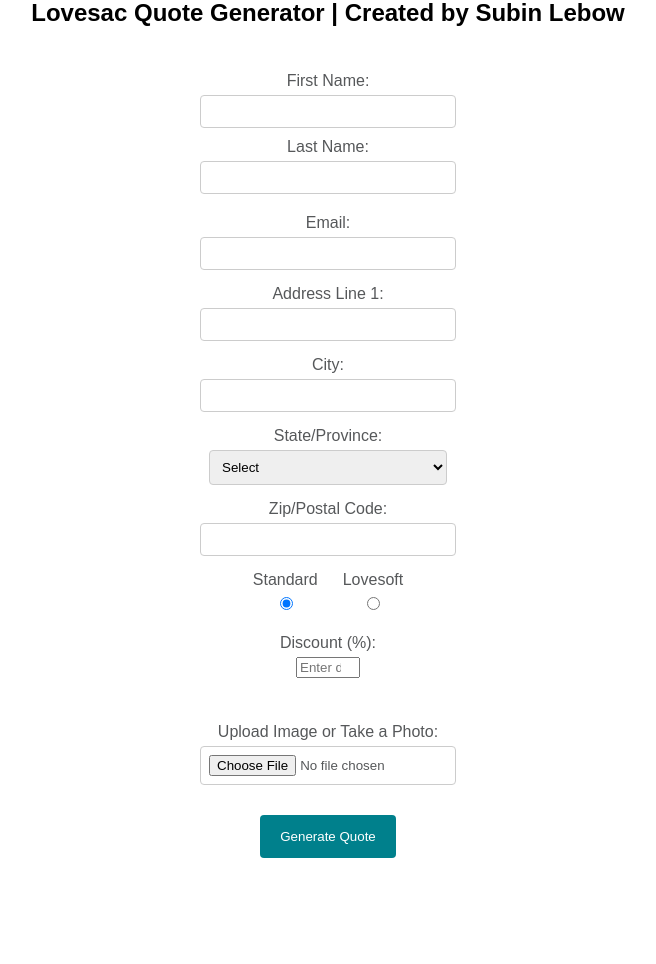
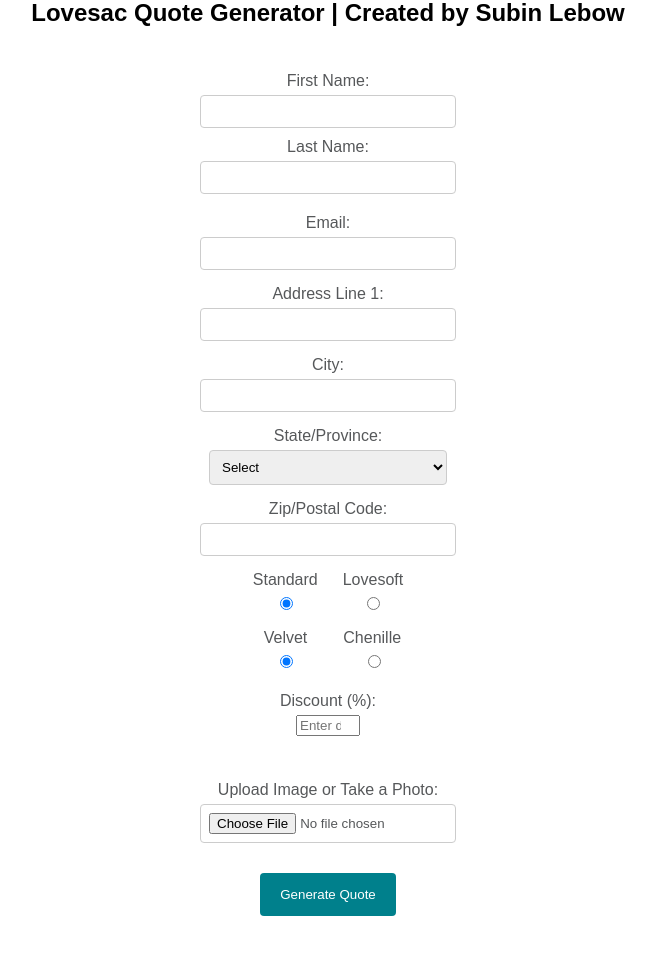
Before and after one commit to deflatedDbug/quote-gen-api, a Flask app: page / in a window 1280 px wide. Shown: the part 41-1005 px from the top of the page, without its empty margins (312-968 px from the left). Before the commit the page ends 899 px from the top, so only its background shows below. Run offline with Flask 3, Linux system fonts and the light colour scheme.

Commit message:
added velvet and chenille btns and logic, improved styling and spacing for quote date element

```diff
--- a/app.py
+++ b/app.py
@@ -49,6 +49,28 @@ price_list_lovesoft = {
     "wedge-seat": Decimal('675.00'),
 }
 
+fabric_velvet = {
+    'Standard-Seat-Cover': Decimal('325'),
+        'Deep-Seat-Cover': Decimal('325'),
+        'Wedge-Seat-Cover': Decimal('325'),
+        'Angled-Side-Cover': Decimal('110'),
+        'Standard-Side-Cover': Decimal('110'),
+        'Deep-Side-Cover': Decimal('110'),
+        'Angled-Deep-Side-Cover': Decimal('110'),
+        'Rollarm-Side-Cover': Decimal('110')
+}
+
+fabric_chenille = {
+         'Standard-Seat-Cover': Decimal('275'),
+        'Deep-Seat-Cover': Decimal('275'),
+        'Wedge-Seat-Cover': Decimal('275'),
+        'Angled-Side-Cover': Decimal('95'),
+        'Standard-Side-Cover': Decimal('95'),
+        'Deep-Side-Cover': Decimal('95'),
+        'Angled-Deep-Side-Cover': Decimal('95'),
+        'Rollarm-Side-Cover': Decimal('95')
+}
+
 
 
 def generate_quote_id():
@@ -92,6 +114,7 @@ def generate_quote_endpoint():
         discount_percent = Decimal(discount_percent_input)
     except InvalidOperation:
         discount_percent = Decimal('0')
+
     quote = generate_quote_from_detections(detections)
 
     client_firstName = request.form.get('client_firstName')
@@ -113,7 +136,6 @@ def generate_quote_endpoint():
 
     tax_rate = Decimal('1.07')
     tax_amount = (subtotal_after_discount * (tax_rate - Decimal('1'))).quantize(Decimal('0.01'), rounding=ROUND_HALF_UP)
-    items = quote['items']
     total = subtotal_after_discount + tax_amount
     created_date = datetime.now().strftime("%B %d, %Y")
 
@@ -141,10 +163,19 @@ def generate_quote_from_detections(detections):
     item_counts = {}
     price_option = request.form.get('price_option', 'standard').capitalize()
 
+    base_price_list = price_list_lovesoft if price_option.lower() == "lovesoft" else price_list_standard
+
     if price_option == "lovesoft":
         price_list = price_list_lovesoft
     else:
         price_list = price_list_standard
+
+    fabric_type = request.form.get('fabric_type', 'Velvet')
+
+    if fabric_type == 'Velvet':
+        fabric_type = fabric_velvet
+    else:
+        fabric_type = fabric_chenille
 
     for index, row in detections.iterrows():
         label = row['class_name']
--- a/templates/index.html
+++ b/templates/index.html
@@ -53,6 +53,29 @@
         flex-direction: column;
       }
 
+      .fabric_option {
+        flex-direction: row;
+        justify-content: center;
+      }
+
+      .velvet {
+        flex-direction: column;
+        margin-right: 10px;
+      }
+
+      .chenille {
+        flex-direction: column;
+        width: 75px;
+      }
+
+      .chenille_label {
+        margin-left: 26px;
+      }
+
+      .chenille_btn {
+        margin-left: 38px;
+      }
+
       .discount-field {
         margin-bottom: 27px;
         margin-top: 5px;
@@ -87,7 +110,7 @@
   </head>
   <body>
     <div class="container">
-      <h2 style="color: black; padding-bottom: 25px;">
+      <h2 style="color: black; padding-bottom: 25px">
         Lovesac Quote Generator | Created by Subin Lebow
       </h2>
       <form
@@ -219,6 +242,31 @@
           </div>
         </div>
 
+        <div class="fabric_option">
+          <div class="velvet">
+            <label for="velvet">Velvet</label>
+            <input
+              type="radio"
+              id="velvet"
+              name="fabric_type"
+              value="Velvet"
+              checked
+            />
+          </div>
+
+          <div class="chenille">
+            <label class="chenille_label" for="chenille">Chenille</label>
+            <div class="chenille_btn">
+              <input
+                type="radio"
+                id="chenille"
+                name="fabric_type"
+                value="Chenille"
+              />
+            </div>
+          </div>
+        </div>
+
         <div class="discount-field">
           <label for="discount_percent">Discount (%):</label>
           <input
```
Also changed, not shown: templates/quote_template.html (+19 -13 lines).
